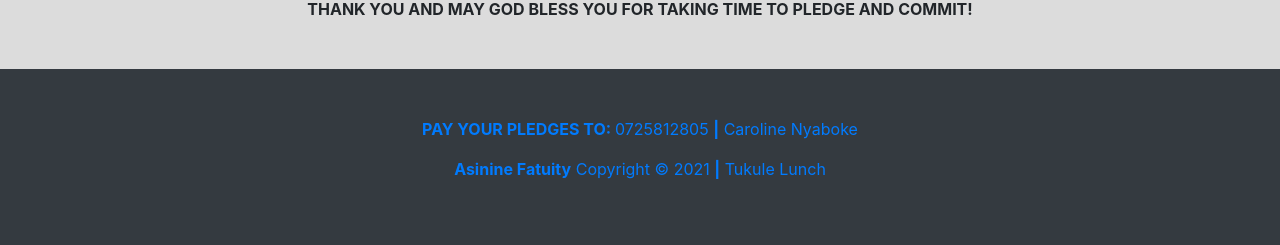
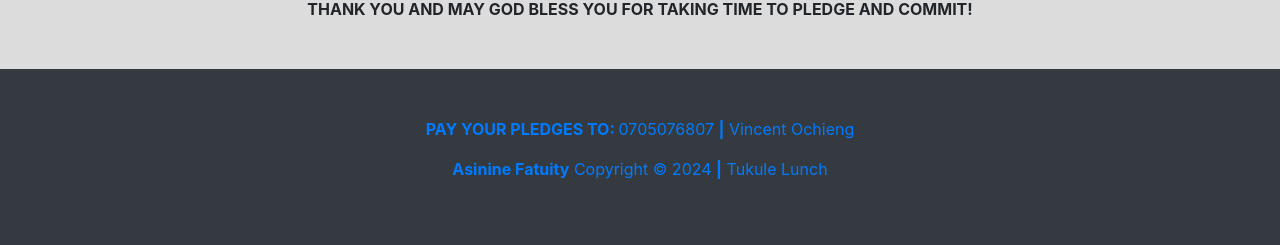
Before and after one commit to Ismael126895/tukulelunch-django-python, a Django app: page /about/ in a window 1280 px wide. Shown: the part 620-865 px from the top of the page. Run offline with Django 3.2, Linux system fonts and the light colour scheme; data that the repository does not hold is empty; some libraries are stand-ins or nearby versions.

Commit message:
changed copyright year

```diff
--- a/members/templates/footer.html
+++ b/members/templates/footer.html
@@ -1,6 +1,6 @@
 <footer class="bg-dark text-primary mt-5 p-5"id="footer">
     <div class="container">
-    <p class="load text-center"><b>PAY YOUR PLEDGES TO: </b> 0725812805 <b>|</b> Caroline Nyaboke </p>
-    <p class="load text-center"><b>Asinine Fatuity</b> Copyright &copy; 2021 <b>|</b> Tukule Lunch </p>
+    <p class="load text-center"><b>PAY YOUR PLEDGES TO: </b> 0705076807 <b>|</b> Vincent Ochieng </p>
+    <p class="load text-center"><b>Asinine Fatuity</b> Copyright &copy; 2024 <b>|</b> Tukule Lunch </p>
     </div>
 </footer>
```
